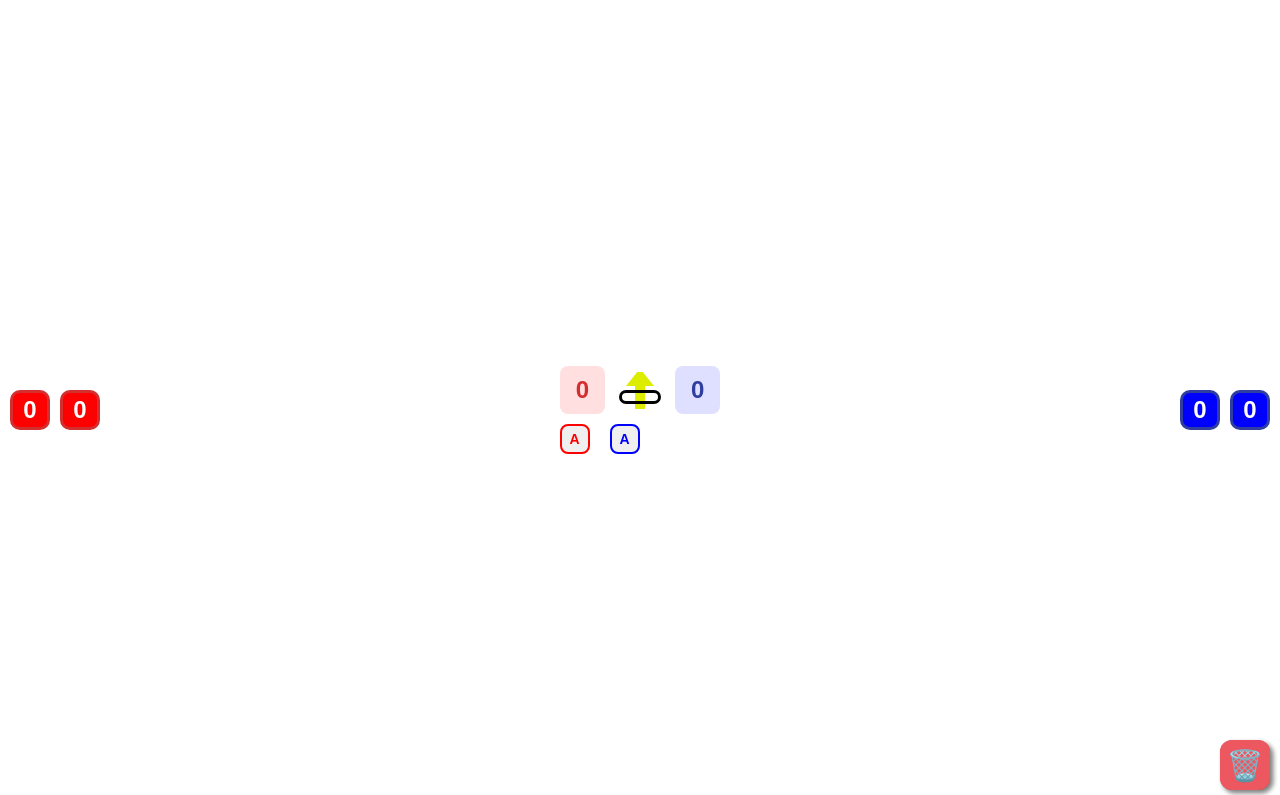
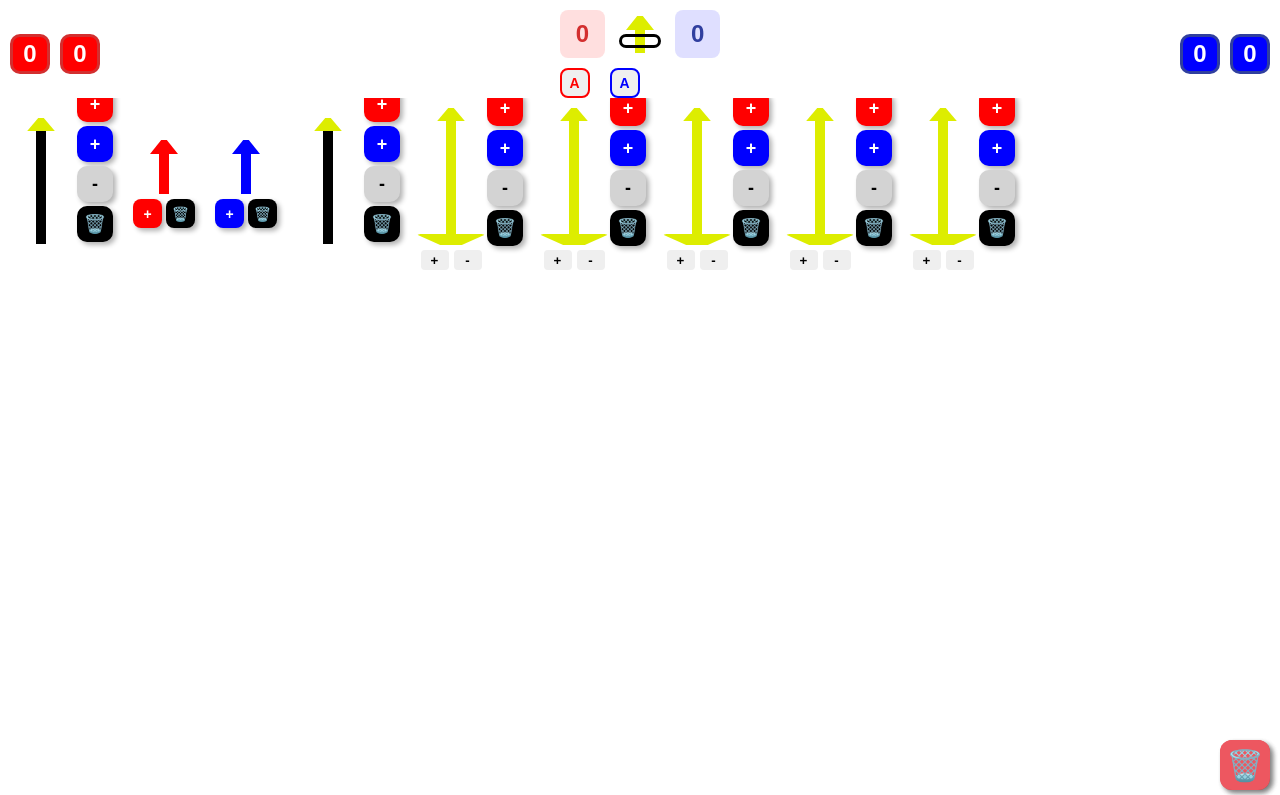
Before and after one commit to not-Cyb3r/vexScoreCalc, a website: page index.html in a window 1280 px wide. Shown: the top 795 px of the page. Drawn offline with Linux system fonts and the light colour scheme.

Commit message:
bug fixing

```diff
--- a/styles.css
+++ b/styles.css
@@ -13,7 +13,7 @@
     padding: 0;
     width: 100%;
     height: 100%;
-    /* overflow: hidden; Prevents scrolling */
+    overflow: hidden;
   }
 
   body {
@@ -55,9 +55,9 @@
     margin-top: 10px;
     font-size: 24px;
     font-weight: bold;
-    width: 100%;
-    height: 100%;
-    /* overflow: hidden; */
+    /* width: 100%;
+    height: 100%; */
+    overflow: hidden;
   }
 
   .scores {
```
